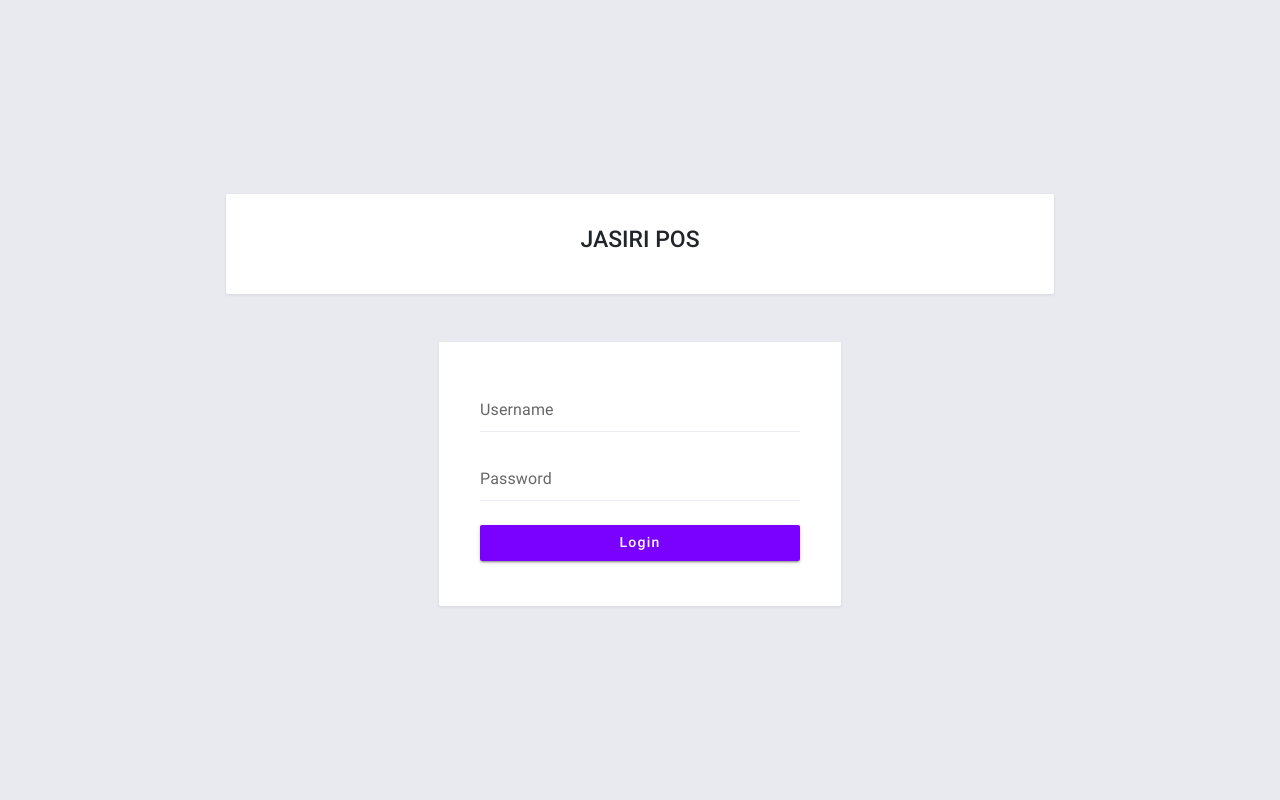
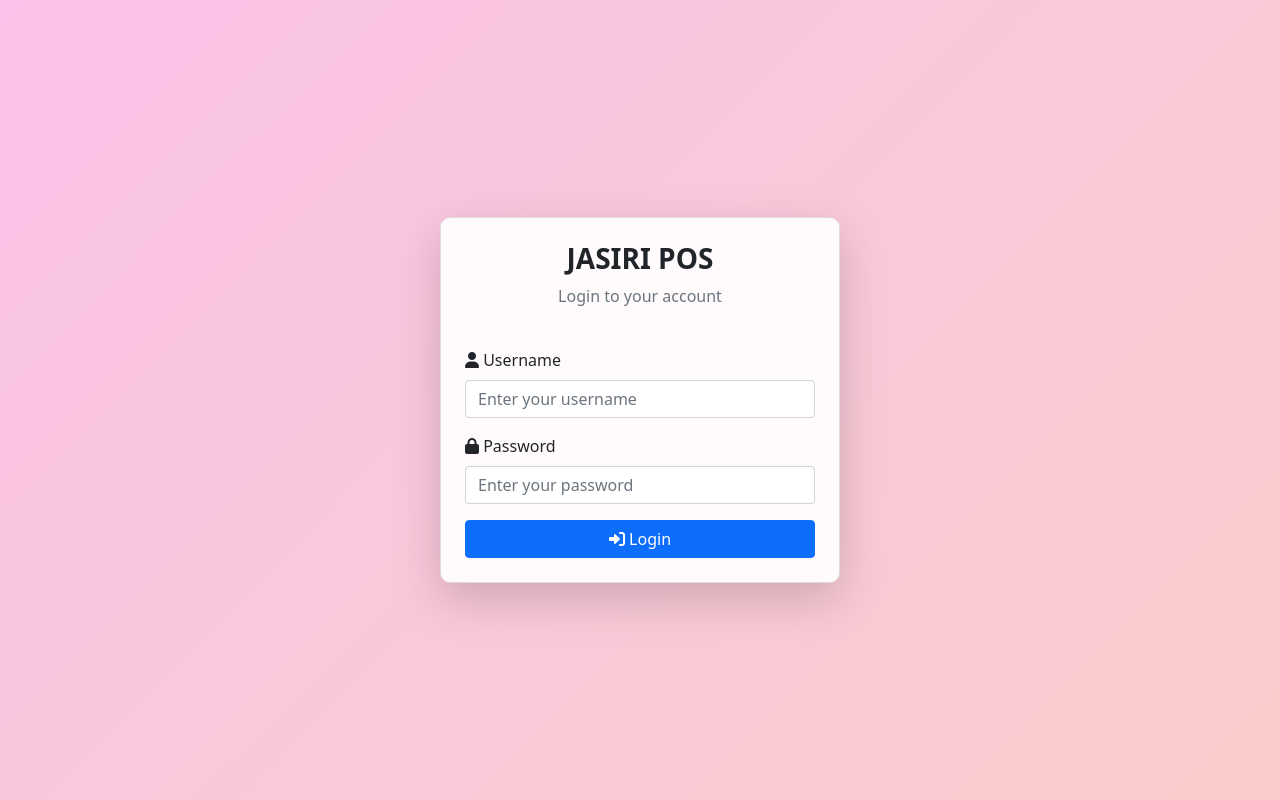
Before and after one commit to Chaser-254/new, a Django app: page /login in a window 1280 px wide. Run offline with Django 3.2, Linux system fonts and the light colour scheme; some libraries are stand-ins or nearby versions.

Commit message:
Refactor login page layout and styles for improved user experience

```diff
--- a/posApp/templates/posApp/login.html
+++ b/posApp/templates/posApp/login.html
@@ -11,91 +11,66 @@
     {% else %}
     <title>JASIRI Point Of Sale System</title>
     {% endif %}
-    <link rel="stylesheet" href="{% static 'posApp/assets/default/css/style.css' %}">
     <link rel="stylesheet" href="{% static 'posApp/assets/bootstrap/css/bootstrap.min.css' %}">
-    <!-- plugins:css -->
-    <link rel="stylesheet" href="{% static 'posApp/assets/material-admin/vendors/mdi/css/materialdesignicons.min.css' %}">
-    <link rel="stylesheet" href="{% static 'posApp/assets/material-admin/vendors/css/vendor.bundle.base.css' %}">
-    <!-- endinject -->
-    <!-- Plugin css for this page -->
-    <link rel="stylesheet" href="{% static 'posApp/assets/material-admin/vendors/flag-icon-css/css/flag-icon.min.css' %}">
-    <link rel="stylesheet" href="{% static 'posApp/assets/material-admin/vendors/jvectormap/jquery-jvectormap.css' %}">
-    <!-- End plugin css for this page -->
-    <!-- Layout styles -->
-    <link rel="stylesheet" href="{% static 'posApp/assets/material-admin/css/demo/style.css' %}">
-    <!-- End layout styles -->
+    <link rel="stylesheet" href="https://cdnjs.cloudflare.com/ajax/libs/font-awesome/6.0.0-beta3/css/all.min.css">
     <link rel="shortcut icon" href="{% static 'posApp/assets/material-admin/images/favicon.png' %}">
-    <!-- font awesome styles -->
-    <link rel="stylesheet" href="https://cdnjs.cloudflare.com/ajax/libs/font-awesome/6.0.0-beta3/css/all.min.css">
     <script src="{% static 'posApp/assets/default/js/jquery-3.6.0.min.js' %}"></script>
     <script src="{% static 'posApp/assets/bootstrap/js/bootstrap.bundle.min.js' %}"></script>
+    <style>
+        body {
+            background: linear-gradient(-45deg, #ff9a9e, #fad0c4, #fbc2eb, #a18cd1);
+            background-size: 400% 400%;
+            animation: gradientBG 10s ease infinite;
+        }
+
+        @keyframes gradientBG {
+            0% {
+                background-position: 0% 50%;
+            }
+            50% {
+                background-position: 100% 50%;
+            }
+            100% {
+                background-position: 0% 50%;
+            }
+        }
+
+        .card {
+            background: rgba(255, 255, 255, 0.9);
+            border-radius: 10px;
+        }
+    </style>
 </head>
 
 <body>
-    <script src="{% static 'posApp/assets/material-admin/js/preloader.js' %}"></script>
-    <div class="body-wrapper">
-        <div class="main-wrapper">
-            <div class="page-wrapper full-page-wrapper d-flex align-items-center justify-content-center">
-                <main class="auth-page">
-                    <div class="mdc-layout-grid">
-                        <div class="mdc-layout-grid__inner justify-content-center">
-                            <div class="mdc-layout-grid__cell--span-2-desktop"></div>
-                            <div class="mdc-card mdc-layout-grid__cell--span-8-desktop mdc-layout-grid__cell--span-1-tablet mb-5">
-                                <h3 class="text-center">JASIRI POS</h3>
-                            </div>
-                        </div>
-                        <div class="mdc-layout-grid__inner">
-                            <div class="stretch-card mdc-layout-grid__cell--span-4-desktop mdc-layout-grid__cell--span-1-tablet"></div>
-                            <div class="mdc-layout-grid__cell stretch-card mdc-layout-grid__cell--span-4-desktop mdc-layout-grid__cell--span-6-tablet">
-                                <div class="mdc-card">
-                                    <form id="login-user" action="{% url 'login-user' %}" method="post">
-                                        {% csrf_token %}
-                                        <div class="mdc-layout-grid">
-                                            <div class="mdc-layout-grid__inner">
-                                                <div class="mdc-layout-grid__cell stretch-card mdc-layout-grid__cell--span-12">
-                                                    <div class="mdc-text-field w-100">
-                                                        <input class="mdc-text-field__input" name="username" id="username">
-                                                        <div class="mdc-line-ripple"></div>
-                                                        <label for="username" class="mdc-floating-label">Username</label>
-                                                    </div>
-                                                </div>
-                                                <div class="mdc-layout-grid__cell stretch-card mdc-layout-grid__cell--span-12">
-                                                    <div class="mdc-text-field w-100">
-                                                        <input class="mdc-text-field__input" name="password" type="password" id="password">
-                                                        <div class="mdc-line-ripple"></div>
-                                                        <label for="password" class="mdc-floating-label">Password</label>
-                                                    </div>
-                                                </div>
-                                                <div class="mdc-layout-grid__cell stretch-card mdc-layout-grid__cell--span-12">
-                                                    <button class="mdc-button mdc-button--raised w-100" type="submit">
-                                                        Login
-                                                    </button>
-                                                </div>
-                                            </div>
-                                        </div>
-                                    </form>
-                                    <div id="error-message" class="alert alert-danger err-msg" style="display: none;"></div>
-                                </div>
-                            </div>
-                            <div class="stretch-card mdc-layout-grid__cell--span-4-desktop mdc-layout-grid__cell--span-1-tablet"></div>
-                        </div>
-                    </div>
-                </main>
+    <div class="container d-flex justify-content-center align-items-center vh-100">
+        <div class="card shadow-lg p-4" style="width: 100%; max-width: 400px;">
+            <div class="text-center mb-4">
+                <h3 class="fw-bold">JASIRI POS</h3>
+                <p class="text-muted">Login to your account</p>
             </div>
+            <form id="login-user" action="{% url 'login-user' %}" method="post">
+                {% csrf_token %}
+                <div class="mb-3">
+                    <label for="username" class="form-label"><i class="fas fa-user"></i> Username</label>
+                    <input type="text" class="form-control" id="username" name="username" placeholder="Enter your username" required>
+                </div>
+                <div class="mb-3">
+                    <label for="password" class="form-label"><i class="fas fa-lock"></i> Password</label>
+                    <input type="password" class="form-control" id="password" name="password" placeholder="Enter your password" required>
+                </div>
+                <div id="error-message" class="alert alert-danger d-none" role="alert"></div>
+                <button type="submit" class="btn btn-primary w-100"><i class="fas fa-sign-in-alt"></i> Login</button>
+            </form>
         </div>
     </div>
 
-    <script src="{% static 'posApp/assets/material-admin/vendors/js/vendor.bundle.base.js' %}"></script>
-    <script src="{% static 'posApp/assets/material-admin/js/material.js' %}"></script>
-    <script src="{% static 'posApp/assets/material-admin/js/misc.js' %}"></script>
-    <script src="{% static 'posApp/assets/material-admin/js/dashboard.js' %}"></script>
     <script>
-        $(function() {
-            $('#login-user').submit(function(e) {
+        $(function () {
+            $('#login-user').submit(function (e) {
                 e.preventDefault();
                 var _this = $(this);
                 $('#error-message').hide().empty();
-                var el = $('<div>').addClass("alert alert-danger err-msg").hide();
 
                 if (_this[0].checkValidity() === false) {
                     _this[0].reportValidity();
@@ -104,7 +79,7 @@
 
                 $.ajax({
                     headers: {
-                        "X-CSRFToken": '{{csrf_token}}'
+                        "X-CSRFToken": '{{ csrf_token }}'
                     },
                     url: "{% url 'login-user' %}",
                     data: new FormData(_this[0]),
@@ -113,18 +88,16 @@
                     processData: false,
                     method: 'POST',
                     dataType: 'json',
-                    success: function(resp) {
+                    success: function (resp) {
                         if (resp.status === 'success') {
                             window.location.href = "{% url 'home-page' %}";
                         } else if (resp.status === 'failed' && resp.msg) {
-                            $('#error-message').html('<i class="fas fa-exclamation-circle"></i> ' + resp.msg).show();
-                        } else {
-                            $('#error-message').html('<i class="fas fa-exclamation-circle"></i> ' + resp.msg).show();
+                            $('#error-message').removeClass('d-none').html('<i class="fas fa-exclamation-circle"></i> ' + resp.msg).show();
                         }
                     },
-                    error: function(err) {
+                    error: function (err) {
                         console.log(err);
-                        $('#error-message').html('<i class="fas fa-exclamation-circle"></i> ' + resp.msg).show();
+                        $('#error-message').removeClass('d-none').html('<i class="fas fa-exclamation-circle"></i> An error occurred.').show();
                     }
                 });
             });
```
